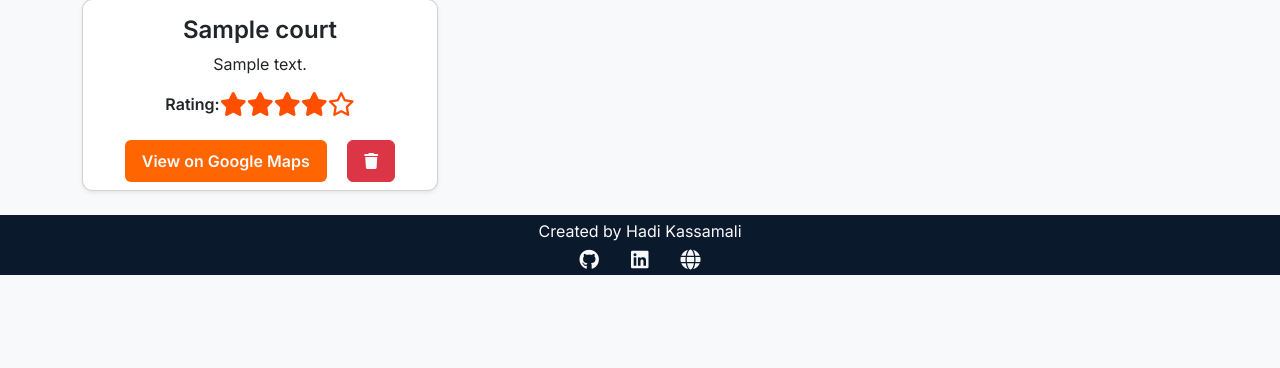
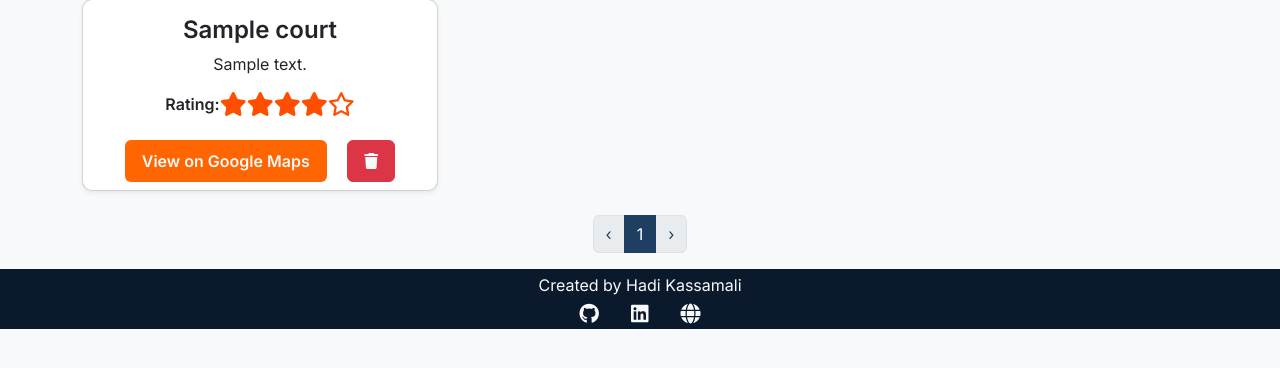
Before and after one commit to hdkassamali/The-Court-Connect, a Flask app: template templates/saved_courts.html in a window 1280 px wide. Shown: the part 187-555 px from the top of the page. Run offline with Flask 3, Linux system fonts and the light colour scheme; the template is opened without the code that fills it: values that come from a table or form of the project are taken from there, others are empty; tables that the repository leaves empty hold one stand-in row (values such as "Sample post").

Commit message:
Added pagination for saved courts using Flask-SQLAlchemy's pagination object and Bootstrap's pagination UI. Also fixed issue where courts reordered after rating by defaulting order to descending court_id.

```diff
--- a/app.py
+++ b/app.py
@@ -287,15 +287,26 @@ def save_court():
 @app.route("/users/<username>/saved_courts")
 @login_required
 def view_saved_courts(username):
-    """Allow a user to view their saved courts.
-    Checks if user is unauthorized. E.G. If they are trying to access another user's saved courts.
+    """
+    Allow a user to view their saved courts.
+
+    This function checks if the user is authorized to access the saved courts for the specified username.
+    It retrieves and displays only the set of courts for the current page (paginated), ensuring that only a subset of the user's saved courts are shown at a time.
     """
 
     unauthorized_redirect = check_user_authorized(username)
     if unauthorized_redirect:
         return unauthorized_redirect
 
-    return render_template("saved_courts.html", user=g.user, courts=g.user.courts)
+    page = request.args.get("page", 1, type=int)
+    courts_paginated = (
+        Court.query
+        .filter_by(user_id=g.user.id)
+        .order_by(Court.id.desc())
+        .paginate(page=page, per_page=15)
+    )
+
+    return render_template("saved_courts.html", user=g.user, courts=courts_paginated)
 
 
 @app.route("/remove_court", methods=["POST"])
--- a/static/css/saved_courts.css
+++ b/static/css/saved_courts.css
@@ -38,3 +38,13 @@
 .court-rating-icon:hover {
   cursor: pointer;
 }
+
+.pagination .page-item.active .page-link {
+  background-color: var(--bs-custom-secondary);
+  border-color: var(--bs-custom-secondary);
+  color: #fff;
+}
+
+.pagination .page-link {
+  color: var(--bs-custom-secondary);
+}
--- a/static/js/maps.js
+++ b/static/js/maps.js
@@ -167,7 +167,7 @@ function toggleCourtSave(event, court, infoWindowSave) {
 
   setTimeout(() => {
     infoWindowSave.disabled = false;
-  }, 500);
+  }, 250);
 }
 
 async function findCourts(searchPlace) {
--- a/templates/saved_courts.html
+++ b/templates/saved_courts.html
@@ -9,7 +9,7 @@
 
 {% block content %}
   <h1 class="text-center my-4">{{ user.username }}'s Saved Courts</h1>
-  {% if courts|length > 0 %}
+  {% if courts.items|length > 0 %}
   <div class="row">
     {% for court in courts %}
       <div class="col-md-6 col-lg-4 mb-4 court-container text-center" data-court-id="{{court.id}}">
@@ -36,6 +36,49 @@
       </div>
     {% endfor %}
   </div>
+
+  <nav aria-label="Court Pagination">
+    <ul class="pagination justify-content-center">
+      {% if courts.has_prev %}
+      <li class="page-item">
+        <a class="page-link" href="{{ url_for('view_saved_courts', username=user.username, page=courts.prev_num) }}" aria-label="Previous">
+          <span aria-hidden="true">&lsaquo;</span>
+        </a>
+      </li>
+      {% else %}
+      <li class="page-item disabled">
+        <span class="page-link" aria-label="Previous">
+          <span aria-hidden="true">&lsaquo;</span>
+        </span>
+      </li>
+      {% endif %}
+
+      {% for p in range(1, courts.pages + 1) %}
+        {% if p == courts.page %}
+          <li class="page-item active"><span class="page-link">{{ p }}</span></li>
+        {% else %}
+          <li class="page-item">
+            <a class="page-link" href="{{ url_for('view_saved_courts', username=user.username, page=p) }}">{{ p }}</a>
+          </li>
+        {% endif %}
+      {% endfor %}
+
+      {% if courts.has_next %}
+      <li class="page-item">
+        <a class="page-link" href="{{ url_for('view_saved_courts', username=user.username, page=courts.next_num) }}" aria-label="Next">
+          <span aria-hidden="true">&rsaquo;</span>
+        </a>
+      </li>
+      {% else %}
+      <li class="page-item disabled">
+        <span class="page-link" aria-label="Next">
+          <span aria-hidden="true">&rsaquo;</span>
+        </span>
+      </li>
+      {% endif %}
+    </ul>
+  </nav>
+
   {% else %}
   <div class="text-center my-5">
     <h2 class="text-custom-accent">You haven't saved any courts yet baller!</h2>
```
